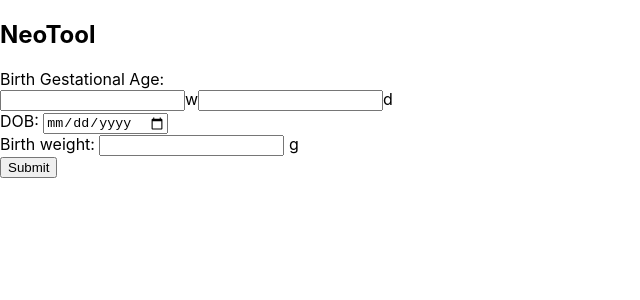
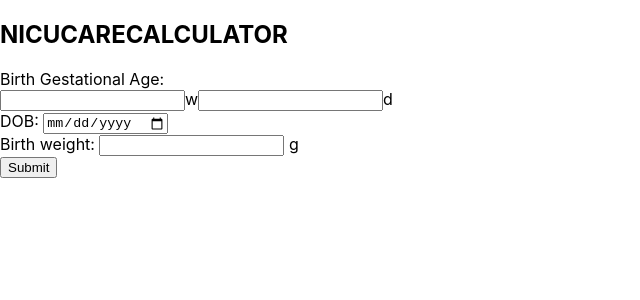
Before and after one commit to cameronjobson/NeoTool, a React (Create React App) app: page / in a window 1280 px wide. Shown: the top 300 px of the page, without its empty margins (0-640 px from the left). Built offline with nearby package versions, Linux system fonts and the light colour scheme.

Commit message:
Update App.js

```diff
--- a/src/App.js
+++ b/src/App.js
@@ -591,7 +591,7 @@ function NeoTool() {
 
   return (
     <div>
-      <h2>NeoTool</h2>
+      <h2>NICUCARECALCULATOR</h2>
       <form>
       <div>
     <label>Birth Gestational Age:</label>
```
